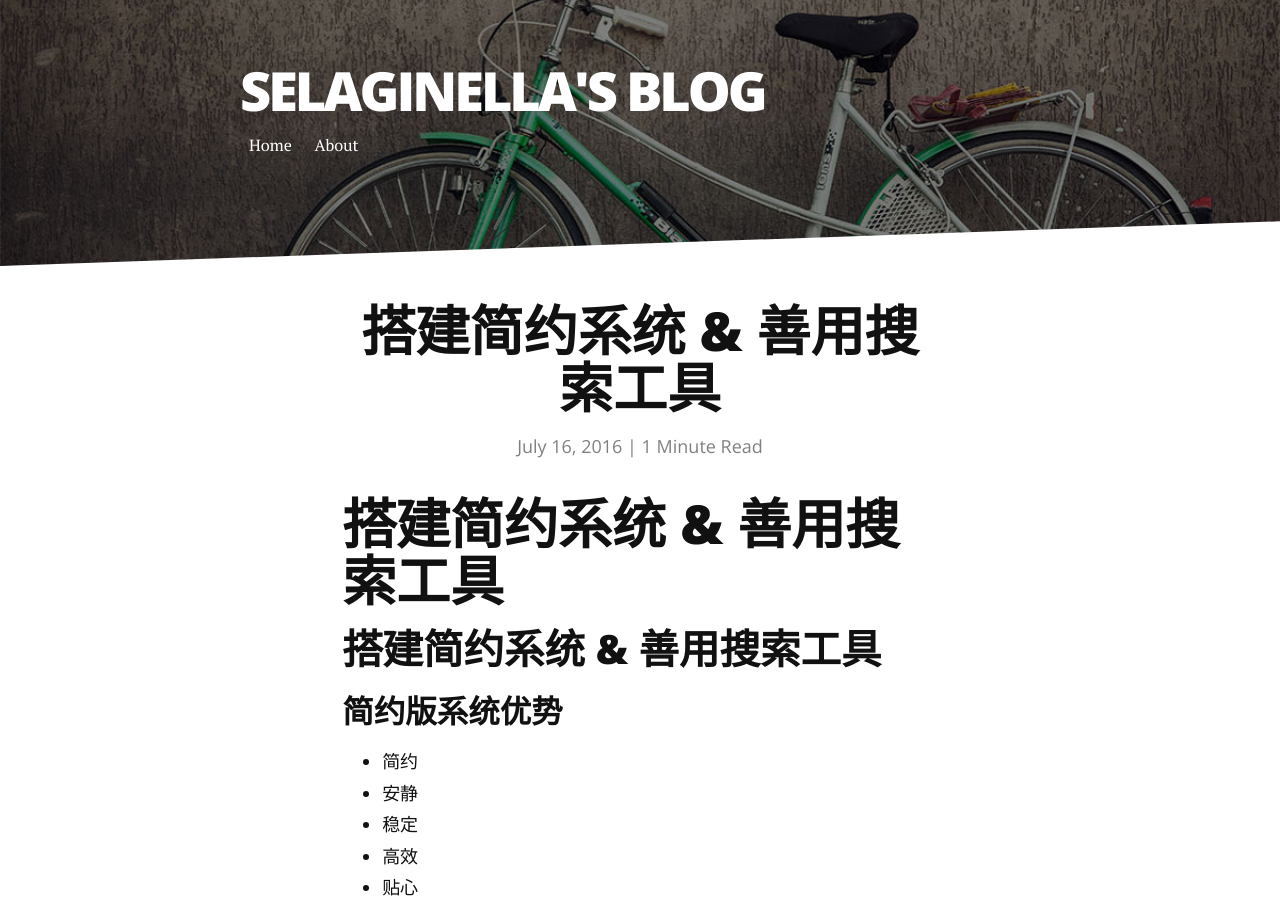
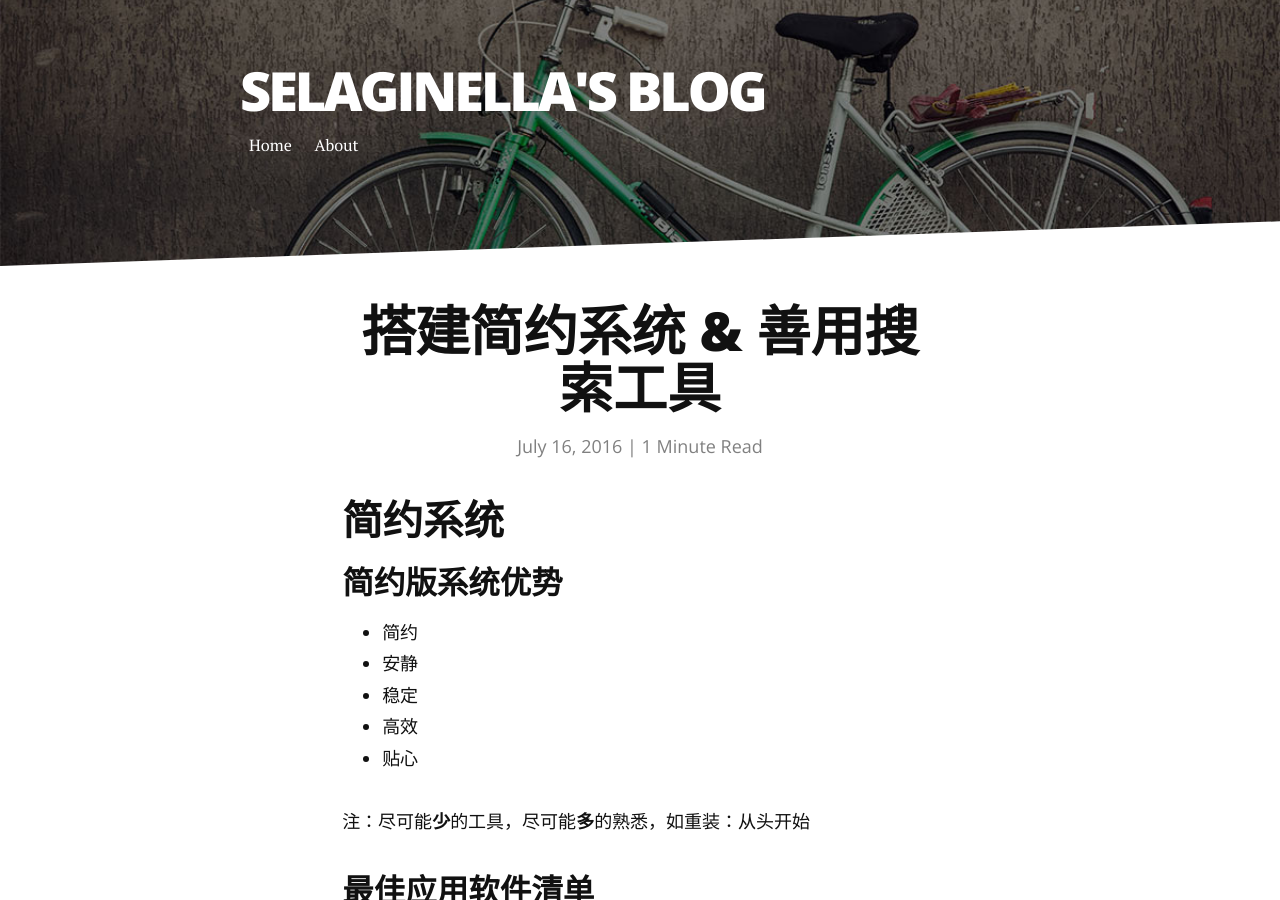
Before and after one commit to Selaginella99/blog, a Jekyll site: the page built from _posts/2016-07-16-OS-and-Search.markdown, in a window 1280 px wide and 900 px high. Built offline with Jekyll 4.4.1, drawn with Linux system fonts in a browser that asks for light colours; nearby versions of some CDN libraries.

Commit message:
Update 2016-07-16-OS-and-Search.markdown

```diff
--- a/_posts/2016-07-16-OS-and-Search.markdown
+++ b/_posts/2016-07-16-OS-and-Search.markdown
@@ -6,9 +6,8 @@ tags: [ tool, 效率 ]
 description: OS & Search
 ---
 
-# 搭建简约系统 & 善用搜索工具
 
-## 搭建简约系统 & 善用搜索工具
+## 简约系统
 
 ### 简约版系统优势
 - 简约
```
